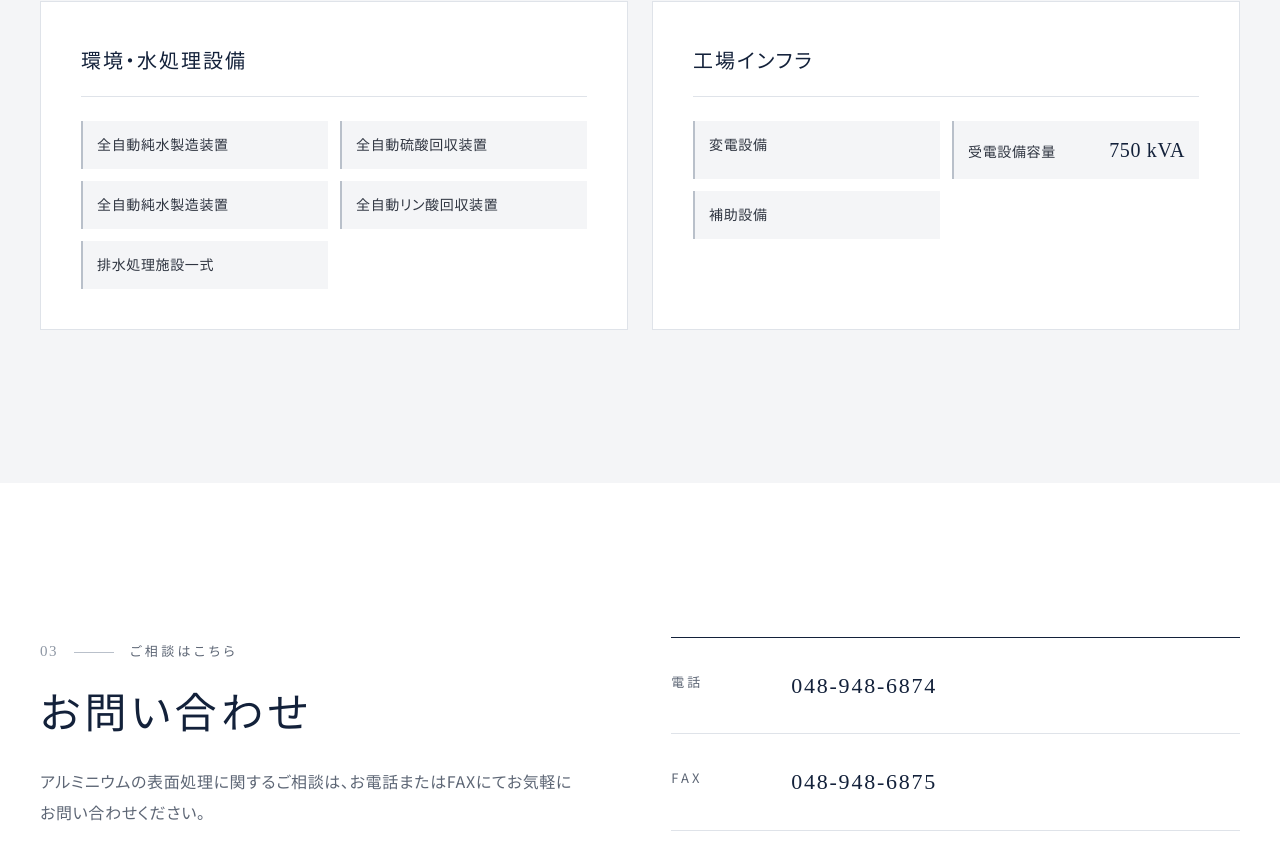
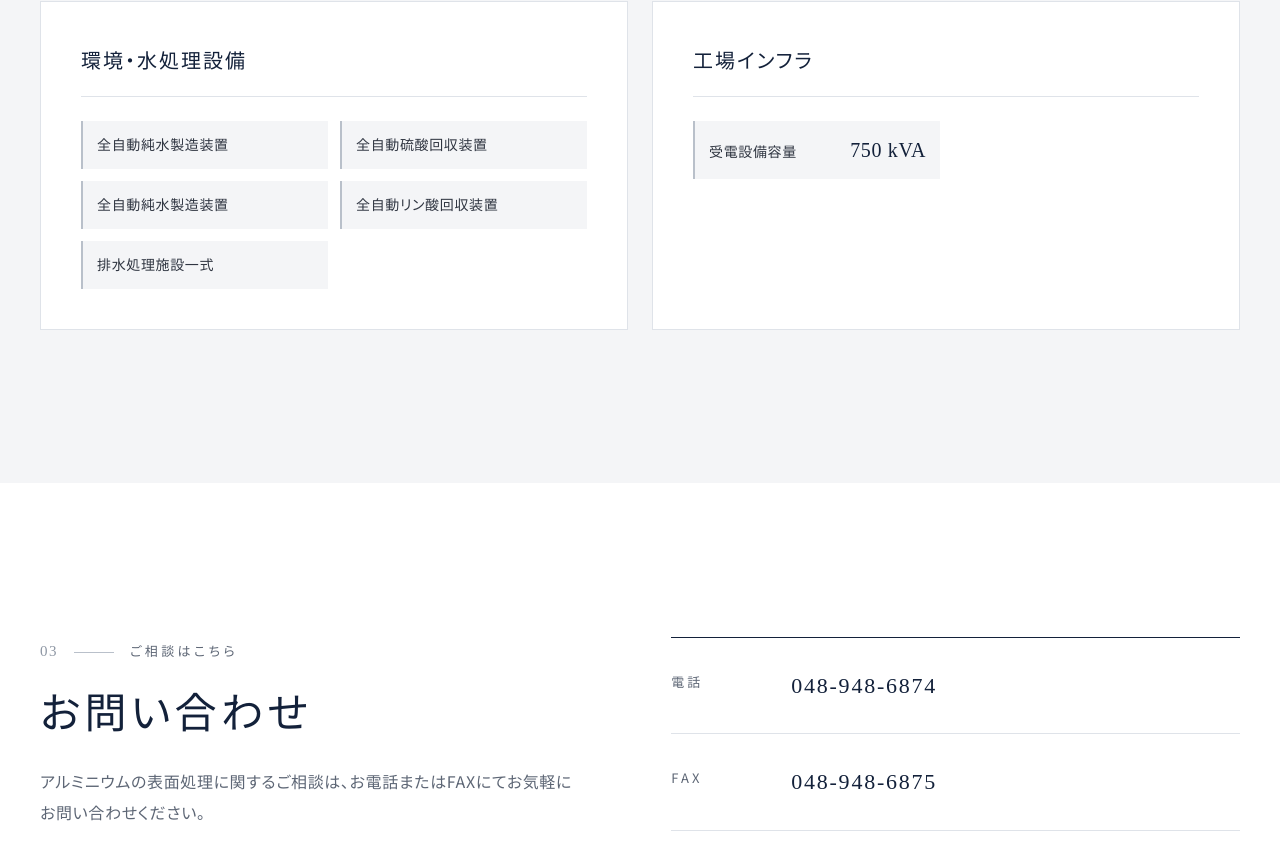
Before and after one commit to AmanaAmeerxyz/nakajimakinzoku, a React (Vite) app: page / in a window 1280 px wide. Shown: the part 4769-5635 px from the top of the page. Built offline with nearby package versions, Linux system fonts and the light colour scheme.

Commit message:
content changed

```diff
--- a/src/components/Facilities.tsx
+++ b/src/components/Facilities.tsx
@@ -32,9 +32,7 @@ const environmentalFacilities = [
 ];
 
 const factoryInfrastructure = [
-  { name: '変電設備' },
   { name: '受電設備容量', specification: '750 kVA' },
-  { name: '補助設備' },
 ];
 
 function ItemList({ items }: { items: readonly string[] }) {
```
